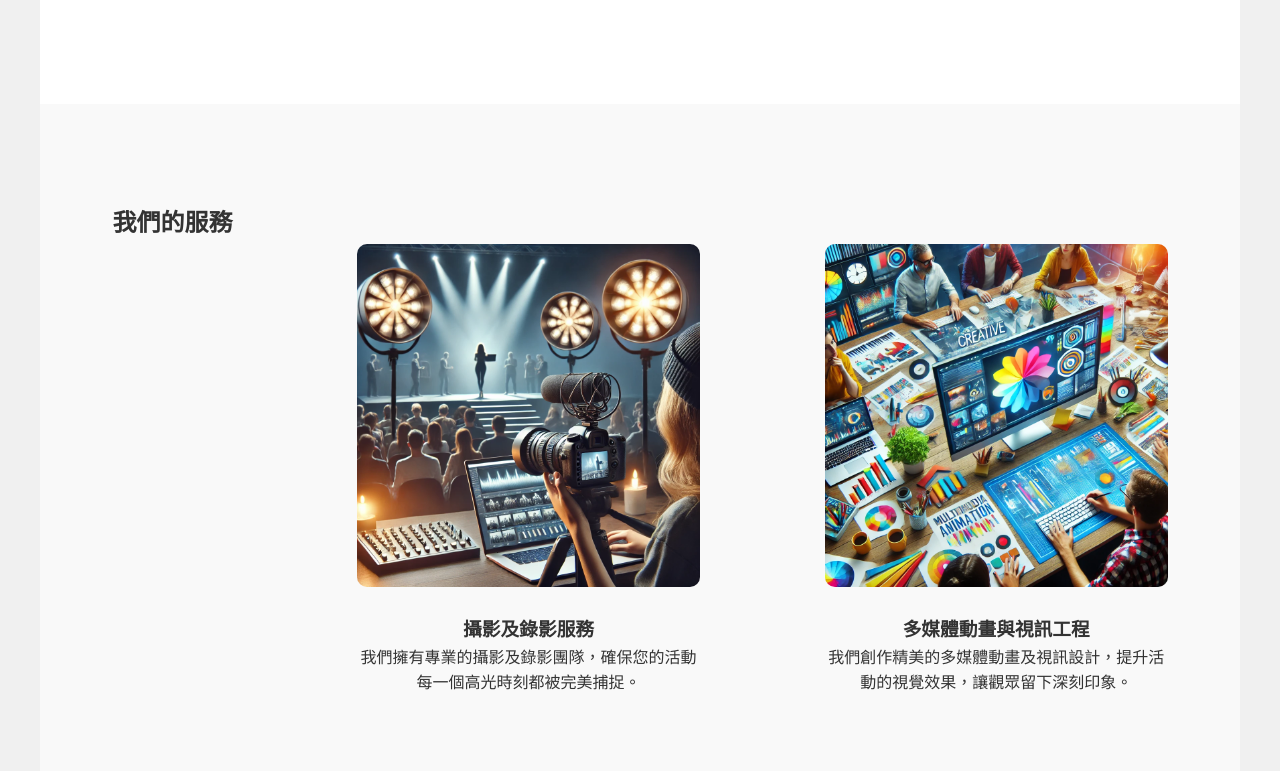
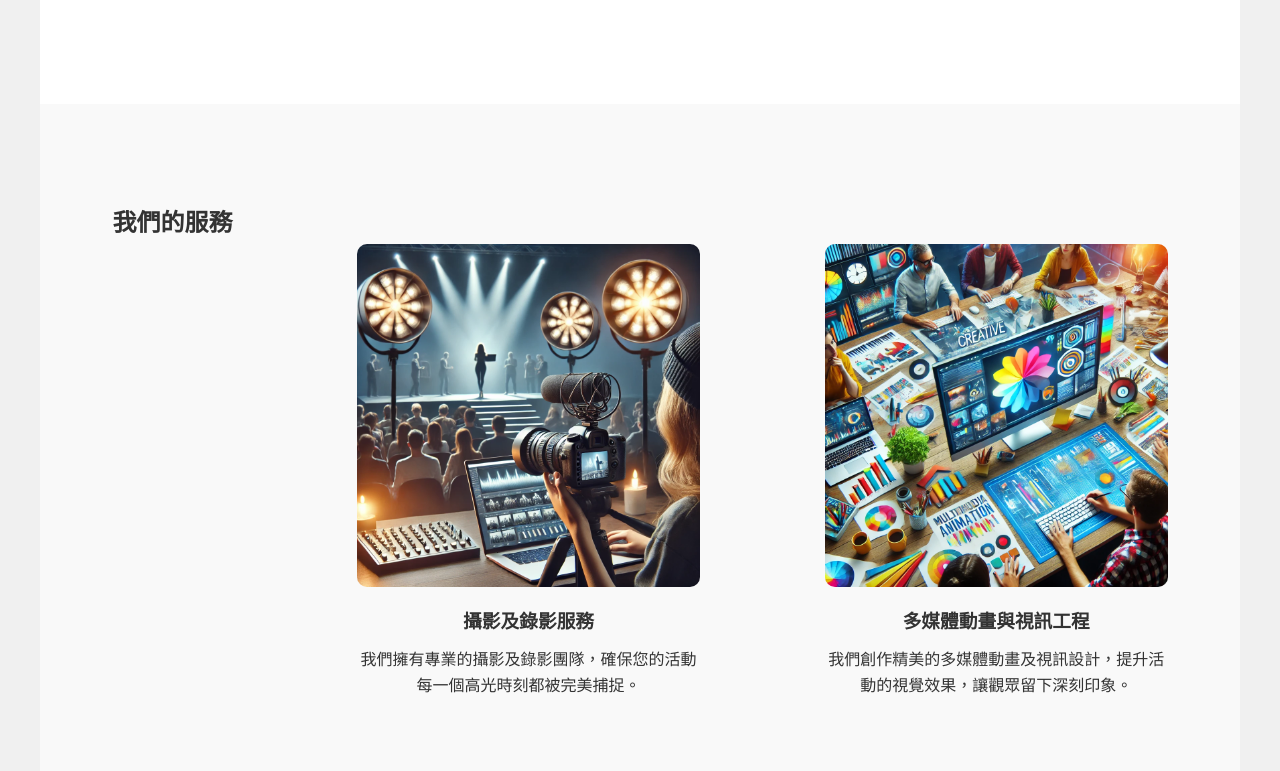
Before and after one commit to oohowba/quanda-website, a plain HTML site: page index.html in a window 1280 px wide. Shown: the part 1269-2040 px from the top of the page. Drawn offline with Linux system fonts and the light colour scheme.

Commit message:
202410230516

```diff
--- a/styles.css
+++ b/styles.css
@@ -131,12 +131,17 @@ nav {
     flex-wrap: wrap;
     gap: 20px;
     justify-content: space-around;
+    align-items: flex-start; /* 確保所有項目頂部對齊 */
 }
 
 .service-item {
     flex: 1 1 calc(33% - 40px);
     max-width: calc(33% - 40px);
     margin: 40px 0;
+    display: flex;
+    flex-direction: column;
+    align-items: center;
+    height: 450px; /* 設置固定高度，確保卡片對齊 */
 }
 
 .service-item img {
@@ -144,6 +149,14 @@ nav {
     height: auto;
     border-radius: 10px;
     margin-bottom: 20px;
+}
+
+.service-item h3 {
+    margin-bottom: 10px;
+}
+
+.service-item p {
+    flex-grow: 1; /* 讓描述部分填滿剩餘空間，保持卡片一致高度 */
 }
 
 /* 案例展示 */
```
